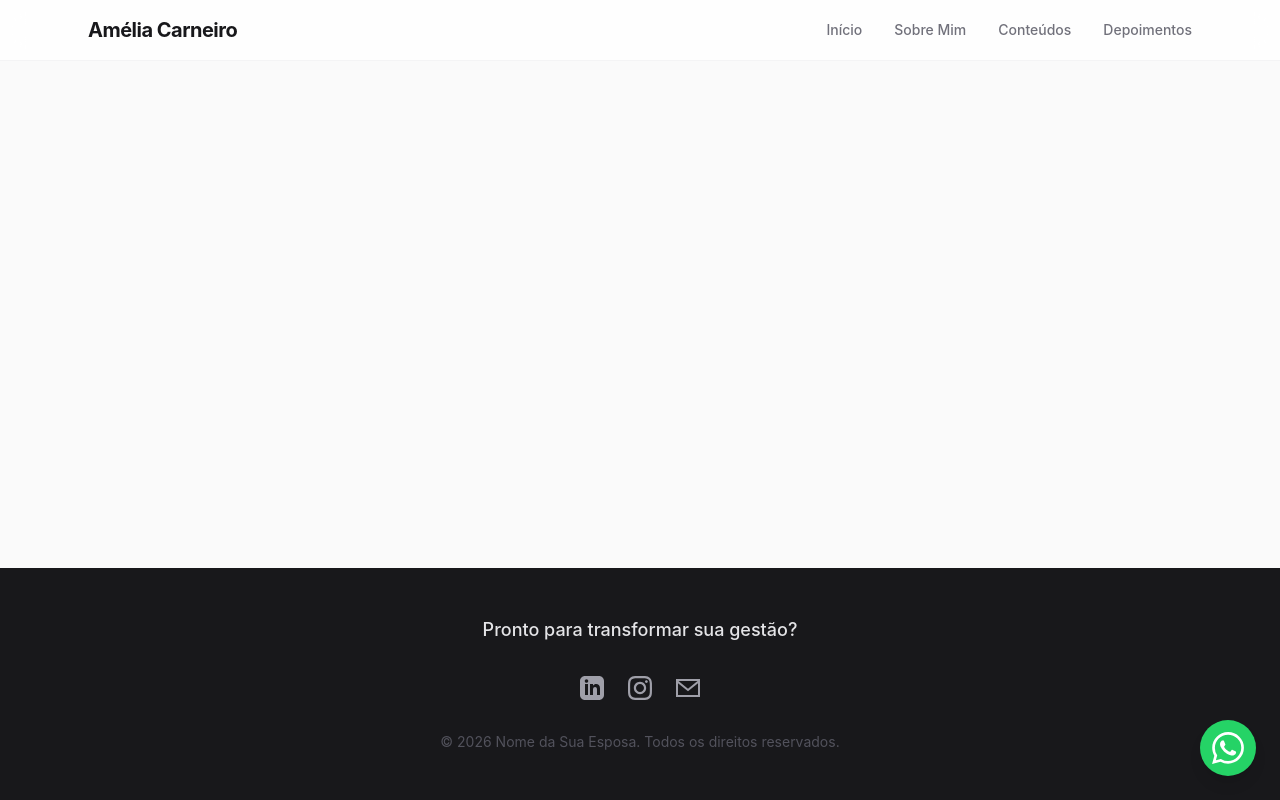
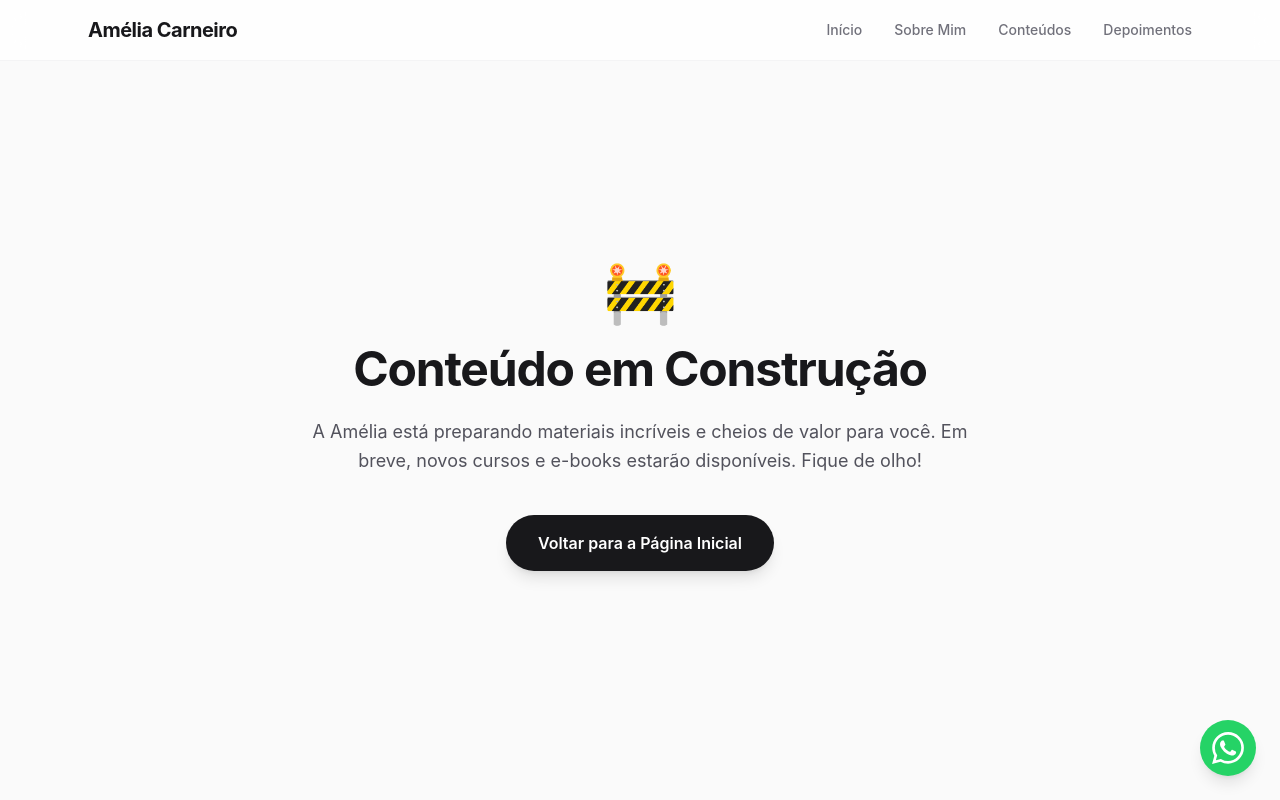
Before and after one commit to matheusrodrigues-design/site-amelia, a React (Vite) app: page /em-construcao in a window 1280 px wide. Shown: the top 800 px of the page. Built offline with nearby package versions, Linux system fonts and the light colour scheme.

Commit message:
Versao intermediaria

```diff
--- a/src/App.jsx
+++ b/src/App.jsx
@@ -6,10 +6,10 @@ import About from './components/About';
 import Services from './components/Services';
 import Testimonials from './components/Testimonials';
 import Mentorship from './components/Mentorship';
+import UnderConstruction from './components/UnderConstruction';
 import Footer from './components/Footer';
 import WhatsAppButton from './components/WhatsAppButton';
 
-// Criamos um "pacote" com os componentes da página inicial
 const Home = () => {
   return (
     <>
@@ -24,14 +24,14 @@ const Home = () => {
 const App = () => {
   return (
     <Router>
-      <div className="min-h-screen bg-zinc-50 font-sans text-zinc-900 scroll-smooth flex flex-col">
+      <div className="min-h-screen bg-zinc-50 font-sans text-zinc-900 scroll-smooth flex flex-col relative">
         <Navbar />
 
-        {/* A área principal onde as páginas vão trocar */}
         <main className="flex-grow">
           <Routes>
             <Route path="/" element={<Home />} />
             <Route path="/mentoria" element={<Mentorship />} />
+            <Route path="/em-construcao" element={<UnderConstruction />} /> {/* <-- 2. Nova Rota */}
           </Routes>
         </main>
 
--- a/src/components/Services.jsx
+++ b/src/components/Services.jsx
@@ -27,7 +27,7 @@ const Services = () => {
             <p className="text-zinc-600 mb-8 flex-grow">
               Treinamentos gravados direto ao ponto. Aprenda a estruturar feedbacks, conduzir avaliações e criar uma cultura forte na sua empresa.
             </p>
-            <a href="#" className="text-center bg-zinc-900 text-white py-3 rounded-lg font-medium hover:bg-zinc-800 transition-colors w-full">
+            <a href="/em-construcao" className="text-center bg-zinc-900 text-white py-3 rounded-lg font-medium hover:bg-zinc-800 transition-colors w-full">
               Ver Cursos
             </a>
           </div>
@@ -39,7 +39,7 @@ const Services = () => {
             <p className="text-zinc-600 mb-8 flex-grow">
               Guias em PDF, planilhas e templates prontos para você baixar e começar a usar hoje mesmo com a sua equipe.
             </p>
-            <a href="#" className="text-center bg-zinc-900 text-white py-3 rounded-lg font-medium hover:bg-zinc-800 transition-colors w-full">
+            <a href="/em-construcao" className="text-center bg-zinc-900 text-white py-3 rounded-lg font-medium hover:bg-zinc-800 transition-colors w-full">
               Baixar Materiais
             </a>
           </div>
--- /dev/null
+++ b/src/components/UnderConstruction.jsx
@@ -0,0 +1,27 @@
+import React from 'react';
+import { Link } from 'react-router-dom';
+
+const UnderConstruction = () => {
+  return (
+    <section className="pt-32 pb-24 bg-zinc-50 min-h-screen flex items-center justify-center text-center px-6">
+      <div className="max-w-2xl mx-auto">
+        <div className="text-6xl mb-6">🚧</div>
+        <h1 className="text-3xl md:text-5xl font-bold text-zinc-900 mb-6 tracking-tight">
+          Conteúdo em Construção
+        </h1>
+        <p className="text-lg text-zinc-600 mb-10 leading-relaxed">
+          A Amélia está preparando materiais incríveis e cheios de valor para você.
+          Em breve, novos cursos e e-books estarão disponíveis. Fique de olho!
+        </p>
+        <Link
+          to="/"
+          className="inline-block bg-zinc-900 text-white font-semibold py-4 px-8 rounded-full hover:bg-zinc-800 transition-colors shadow-lg hover:shadow-xl transform hover:-translate-y-0.5"
+        >
+          Voltar para a Página Inicial
+        </Link>
+      </div>
+    </section>
+  );
+};
+
+export default UnderConstruction;
```
